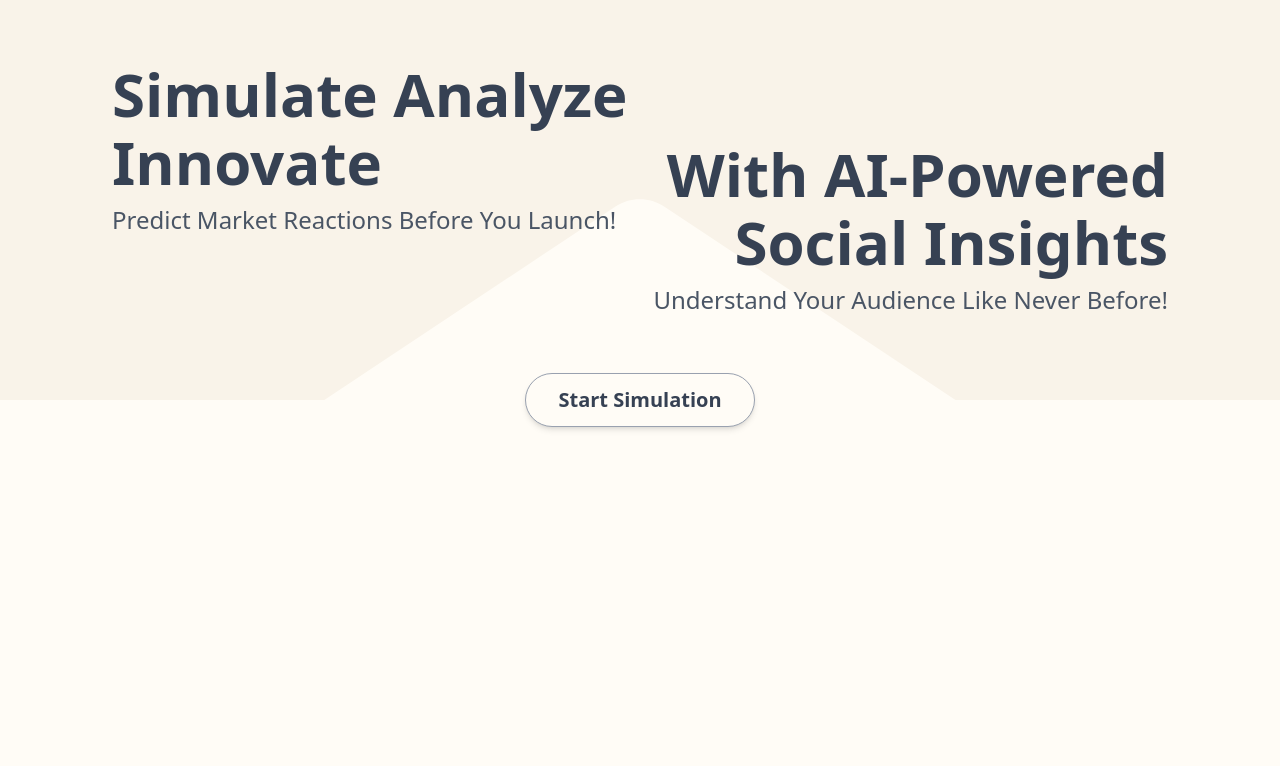
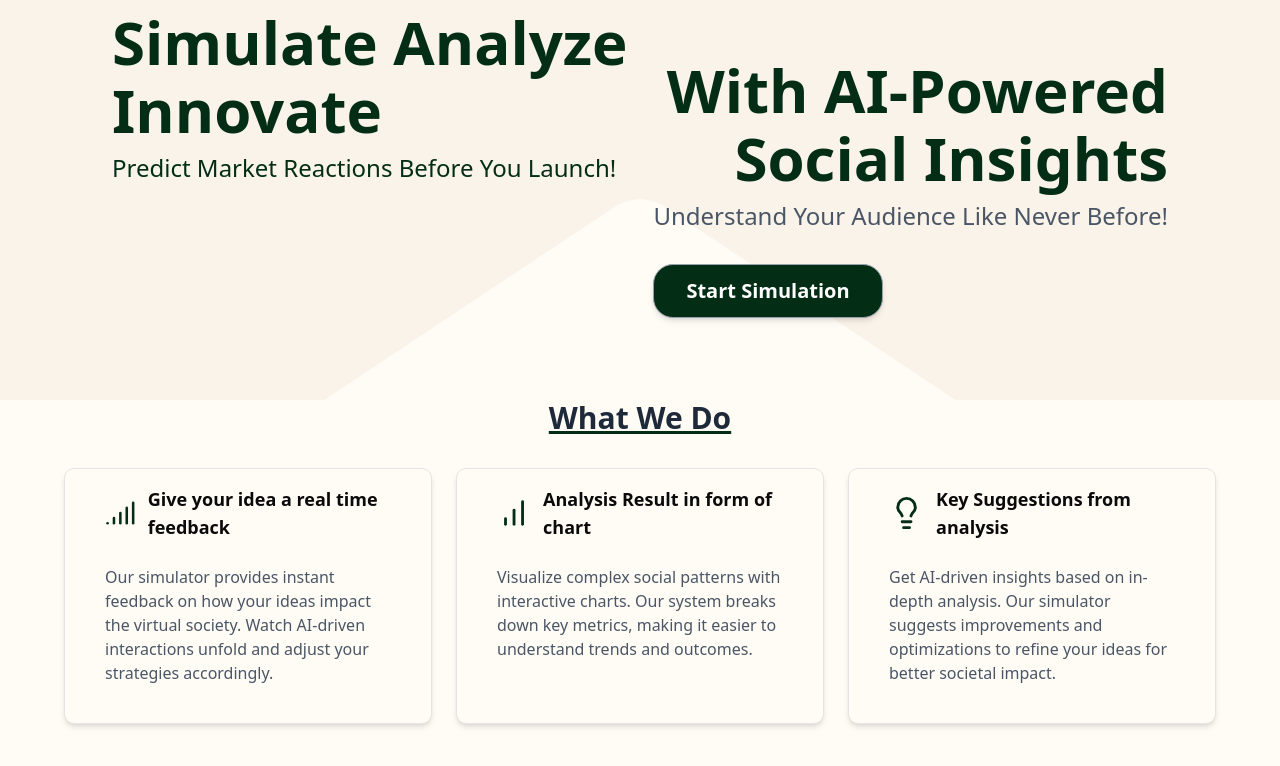
Before and after one commit to goblin45/society-simulator, a Next.js app: page / in a window 1280 px wide. Shown: the top 766 px of the page. Built offline with nearby package versions, Linux system fonts and the light colour scheme.

Commit message:
Fixed Design

```diff
--- /dev/null
+++ b/@/components/ui/card.tsx
@@ -0,0 +1,92 @@
+import * as React from "react"
+
+import { cn } from "../../../lib/utils"
+
+function Card({ className, ...props }: React.ComponentProps<"div">) {
+  return (
+    <div
+      data-slot="card"
+      className={cn(
+        "bg-card text-card-foreground flex flex-col gap-6 rounded-xl border py-6 shadow-sm",
+        className
+      )}
+      {...props}
+    />
+  )
+}
+
+function CardHeader({ className, ...props }: React.ComponentProps<"div">) {
+  return (
+    <div
+      data-slot="card-header"
+      className={cn(
+        "@container/card-header grid auto-rows-min grid-rows-[auto_auto] items-start gap-1.5 px-6 has-data-[slot=card-action]:grid-cols-[1fr_auto] [.border-b]:pb-6",
+        className
+      )}
+      {...props}
+    />
+  )
+}
+
+function CardTitle({ className, ...props }: React.ComponentProps<"div">) {
+  return (
+    <div
+      data-slot="card-title"
+      className={cn("leading-none font-semibold", className)}
+      {...props}
+    />
+  )
+}
+
+function CardDescription({ className, ...props }: React.ComponentProps<"div">) {
+  return (
+    <div
+      data-slot="card-description"
+      className={cn("text-muted-foreground text-sm", className)}
+      {...props}
+    />
+  )
+}
+
+function CardAction({ className, ...props }: React.ComponentProps<"div">) {
+  return (
+    <div
+      data-slot="card-action"
+      className={cn(
+        "col-start-2 row-span-2 row-start-1 self-start justify-self-end",
+        className
+      )}
+      {...props}
+    />
+  )
+}
+
+function CardContent({ className, ...props }: React.ComponentProps<"div">) {
+  return (
+    <div
+      data-slot="card-content"
+      className={cn("px-6", className)}
+      {...props}
+    />
+  )
+}
+
+function CardFooter({ className, ...props }: React.ComponentProps<"div">) {
+  return (
+    <div
+      data-slot="card-footer"
+      className={cn("flex items-center px-6 [.border-t]:pt-6", className)}
+      {...props}
+    />
+  )
+}
+
+export {
+  Card,
+  CardHeader,
+  CardFooter,
+  CardTitle,
+  CardAction,
+  CardDescription,
+  CardContent,
+}
--- a/app/conversation/analyze-result.jsx
+++ b/app/conversation/analyze-result.jsx
@@ -42,9 +42,11 @@ export default function AnalyzeResult({ simulationId }) {
                 const formattedData = Object.keys(fetchedData.analyticsResult.groupLikelihoods).map(key => {
                     return {
                         group: key.split("|")[0].replace("Age:", ""),
-                        likelihood: fetchedData.analyticsResult.groupLikelihoods[key].averageLikelihood.toFixed(2)
+                        likelihood: fetchedData.analyticsResult.groupLikelihoods[key].averageLikelihood.toFixed(2),
+                        senderDetails: fetchedData.analyticsResult.groupLikelihoods[key].senderDetails
                     };
                 });
+
 
                 console.log("Formatted Chart Data:", formattedData);
                 setData({ ...fetchedData, analyticsResult: { ...fetchedData.analyticsResult, groupLikelihoods: formattedData } });
@@ -69,7 +71,7 @@ export default function AnalyzeResult({ simulationId }) {
 
     if (loading) return <p>Loading analysis...</p>;
 
-    console.log("Chart Data:", data?.analyticsResult?.groupLikelihoods);
+    console.log("Chart Data:", data);
 
     return (
         <div className="p-6 bg-white rounded-lg shadow-md">
@@ -82,7 +84,36 @@ export default function AnalyzeResult({ simulationId }) {
                             <BarChart data={data?.analyticsResult?.groupLikelihoods}>
                                 <XAxis dataKey="group" />
                                 <YAxis />
-                                <Tooltip />
+                                <Tooltip
+                                    content={({ payload }) => {
+                                        if (payload && payload.length) {
+                                            const { group, likelihood, senderDetails } = payload[0].payload;
+                                            return (
+                                                <div className="bg-white shadow-md p-2 rounded-lg text-sm">
+                                                    <p className="font-bold">{group}</p>
+                                                    <p>Likelihood: {likelihood}</p>
+                                                    {senderDetails && senderDetails.length > 0 && (
+                                                        <>
+                                                            <p className="font-semibold mt-1">Sender Details:</p>
+                                                            <ul className="list-disc pl-4">
+
+                                                                <li >
+                                                                    Age: {senderDetails[0].ageRange?.map(r => `${r.min}-${r.max}`).join(", ")},
+                                                                    Gender: {senderDetails[0].gender?.join(", ")},
+                                                                    Income: {senderDetails[0].incomeRange?.map(r => `${r.min}-${r.max}`).join(", ")},
+                                                                    Occupation: {senderDetails[0].occupation?.join(", ")}
+                                                                </li>
+
+                                                            </ul>
+                                                        </>
+                                                    )}
+                                                </div>
+                                            );
+                                        }
+                                        return null;
+                                    }}
+                                />
+
                                 <Bar dataKey="likelihood" fill="#4f46e5" />
                             </BarChart>
                         </ResponsiveContainer>
@@ -92,10 +123,10 @@ export default function AnalyzeResult({ simulationId }) {
                 </div>
 
                 {parsedRemark && (
-                    <div className="md:w-1/2 w-full  p-4 bg-[#FFFCF6] border-l-4 text-gray-700 rounded-lg ">
+                    <div className="md:w-1/2 w-full  p-4 bg-[#FFFCF6] border-l-4 text-green-950 rounded-lg ">
                         {/* <h3 className="text-lg font-semibold text-blue-700">Gemini’s Remark</h3> */}
 
-                        <div className="text-gray-700 mt-2">
+                        <div className="text-green-950 mt-2">
                             {parsedRemark.keyTakeaways.length > 0 && (
                                 <>
                                     <strong>Key Takeaways:</strong>
--- /dev/null
+++ b/app/data/CardData.jsx
@@ -0,0 +1,19 @@
+import { Signal, BarChart, Lightbulb } from "lucide-react";
+
+export const content = [
+    {
+        icon:Signal,
+        title:"Give your idea a real time feedback",
+        content:"Our simulator provides instant feedback on how your ideas impact the virtual society. Watch AI-driven interactions unfold and adjust your strategies accordingly."
+    },
+    {
+        icon:BarChart,
+        title:"Analysis Result in form of chart",
+        content:"Visualize complex social patterns with interactive charts. Our system breaks down key metrics, making it easier to understand trends and outcomes."
+    },
+    {
+        icon: Lightbulb,
+        title:"Key Suggestions from analysis",
+        content:"Get AI-driven insights based on in-depth analysis. Our simulator suggests improvements and optimizations to refine your ideas for better societal impact."
+    }
+]
--- a/app/page.jsx
+++ b/app/page.jsx
@@ -1,6 +1,7 @@
 "use client";
 import { motion } from "framer-motion";
 import { useRouter } from "next/navigation";
+import HomeComponent from "../components/HomeComponent";
 
 export default function Home() {
   const router = useRouter();
@@ -12,15 +13,15 @@ export default function Home() {
         initial={{ opacity: 0, y: -50 }}
         animate={{ opacity: 1, y: 0 }}
         transition={{ duration: 1.2, ease: "easeOut" }}
-        className="text-center relative top-[-20] md:text-left md:absolute md:top-16 md:left-12 lg:left-20 xl:left-28 z-50"
+        className="text-center relative top-[-20] md:text-left md:absolute md:top-3 md:left-12 lg:left-20 xl:left-28 z-50"
       >
-        <motion.h1 className="text-4xl md:text-5xl lg:text-6xl font-bold text-gray-700">
+        <motion.h1 className="text-4xl md:text-5xl lg:text-6xl font-bold text-green-950">
           Simulate Analyze
         </motion.h1>
-        <motion.h1 className="text-4xl md:text-5xl lg:text-6xl font-bold text-gray-700 mt-2">
+        <motion.h1 className="text-4xl md:text-5xl lg:text-6xl font-bold text-green-950 mt-2">
           Innovate
         </motion.h1>
-        <motion.p className="text-lg md:text-xl lg:text-2xl mt-3 text-gray-600">
+        <motion.p className="text-lg md:text-xl lg:text-2xl mt-3 text-green-950">
           Predict Market Reactions Before You Launch!
         </motion.p>
       </motion.div>
@@ -30,29 +31,27 @@ export default function Home() {
         initial={{ opacity: 0, y: 50 }}
         animate={{ opacity: 1, y: 0 }}
         transition={{ duration: 1.2, ease: "easeOut" }}
-        className="text-center md:text-right md:absolute md:top-36 md:right-12 lg:right-20 xl:right-28 z-50"
+        className="text-center md:text-right md:absolute md:top-15 md:right-12 lg:right-20 xl:right-28 z-50"
       >
-        <motion.h1 className="text-4xl md:text-5xl lg:text-6xl font-bold text-gray-700">
+        <motion.h1 className="text-4xl md:text-5xl lg:text-6xl font-bold text-green-950">
           With AI-Powered
         </motion.h1>
-        <motion.h1 className="text-4xl md:text-5xl lg:text-6xl font-bold text-gray-700 mt-2">
+        <motion.h1 className="text-4xl md:text-5xl lg:text-6xl font-bold text-green-950 mt-2">
           Social Insights
         </motion.h1>
         <motion.p className="text-lg md:text-xl lg:text-2xl mt-3 text-gray-600">
           Understand Your Audience Like Never Before!
         </motion.p>
+        <button
+          onClick={() => router.push("/simulation")}
+          className="mt-8 flex justify-items-start px-6 md:px-8 py-3 text-lg z-999 md:text-xl font-semibold hover:text-green-950 hover:bg-[#FFFCF6] border border-gray-400 rounded-[20px] shadow-md bg-green-950 text-white hover:shadow-lg transition-all cursor-pointer"
+        >
+          Start Simulation
+        </button>
       </motion.div>
 
 
-      <motion.button
-        initial={{ opacity: 0, y: 20 }}
-        animate={{ opacity: 1, y: 0 }}
-        transition={{ duration: 1, ease: "easeOut", delay: 1 }}
-        onClick={() => router.push("/simulation")}
-        className="mt-10 md:mt-0 px-6 md:px-8 py-3 text-lg z-999 md:text-xl font-semibold text-gray-700 bg-[#FFFCF6] border border-gray-400 rounded-full shadow-md hover:bg-gray-100 hover:shadow-lg transition-all cursor-pointer"
-      >
-        Start Simulation
-      </motion.button>
+
 
 
       <div className="absolute top-10 left-0 w-full h-full">
@@ -64,7 +63,7 @@ export default function Home() {
           xmlns="http://www.w3.org/2000/svg"
           className="hidden md:block"
         >
-          <mask id="mask0" style={{ maskType: "alpha" }}  maskUnits="userSpaceOnUse" x="0" y="0" width="1377" height="534">
+          <mask id="mask0" style={{ maskType: "alpha" }} maskUnits="userSpaceOnUse" x="0" y="0" width="1377" height="534">
             <rect x="0.437744" y="0.342529" width="1375.91" height="533.275" fill="#D9D9D9"></rect>
           </mask>
           <g mask="url(#mask0)">
@@ -79,7 +78,20 @@ export default function Home() {
       </div>
 
 
-      <div className="absolute bottom-0 left-0 w-full h-[30vh] md:h-[40vh] lg:h-[50vh] bg-[#FFFCF6]"></div>
+      <div className="absolute bottom-0 left-0  w-full h-[30vh] md:h-[40vh] lg:h-[50vh] bg-[#FFFCF6]">
+
+        <div className="md:mt-0 mt-30  flex flex-col items-center px-10">
+          <h2 className="text-3xl font-bold text-gray-800 underline decoration-green-950 mb-6">
+            What We Do
+          </h2>
+          <HomeComponent />
+        </div>
+      </div>
+
+
+
+
+
     </div>
   );
 }
--- /dev/null
+++ b/components/HomeComponent.jsx
@@ -0,0 +1,37 @@
+"use client";
+import { motion } from "framer-motion";
+import { Signal, BarChart, Lightbulb } from "lucide-react";
+import {
+    Card,
+    CardContent,
+    CardHeader,
+    CardTitle,
+} from "../@/components/ui/card";
+
+import { useRouter } from "next/navigation";
+import { content } from "../app/data/CardData";
+
+export default function HomeComponent() {
+    const router = useRouter();
+
+    return (
+        <div className="grid grid-cols-1 sm:grid-cols-2 md:grid-cols-3 gap-6 px-6 py-2">
+        {content.map((data, index) => {
+            const Icon = data.icon;
+            return (
+                <Card   className="flex-1 min-w-60 bg-[#FFFCF6] min-h-64 p-4 shadow-md border
+                    rounded-lg transition-all duration-300 transform hover:scale-105 hover:shadow-xl"
+                    key={index}>
+                    <CardHeader className="flex md:flex-row flex-col items-center gap-3">
+                        <Icon className="w-10 h-10 text-green-950" />
+                        <CardTitle className="text-lg font-semibold">{data.title}</CardTitle>
+                    </CardHeader>
+                    <CardContent className="text-gray-600">
+                        <p>{data.content}</p>
+                    </CardContent>
+                </Card>
+            );
+        })}
+    </div>
+    );
+}
--- a/components/Loader.jsx
+++ b/components/Loader.jsx
@@ -4,7 +4,7 @@ const Loader = ({ text = "Loading...", isFullScreen = true }) => {
         <div className="flex flex-col items-center">
           <div className="w-16 h-16 border-4 border-dashed rounded-full border-blue-500 animate-spin"></div>
           {text && (
-            <p className="mt-4 text-gray-700 font-medium">{text}</p>
+            <p className="mt-4 text-green-950 font-medium">{text}</p>
           )}
         </div>
       </div>
```
Also changed, not shown: app/api/conversation/analyze/route.ts (+37 -45 lines), app/conversation/chat-pane.jsx (+30 -20 lines), app/simulation/simulation-form.jsx (+9 -9 lines).
